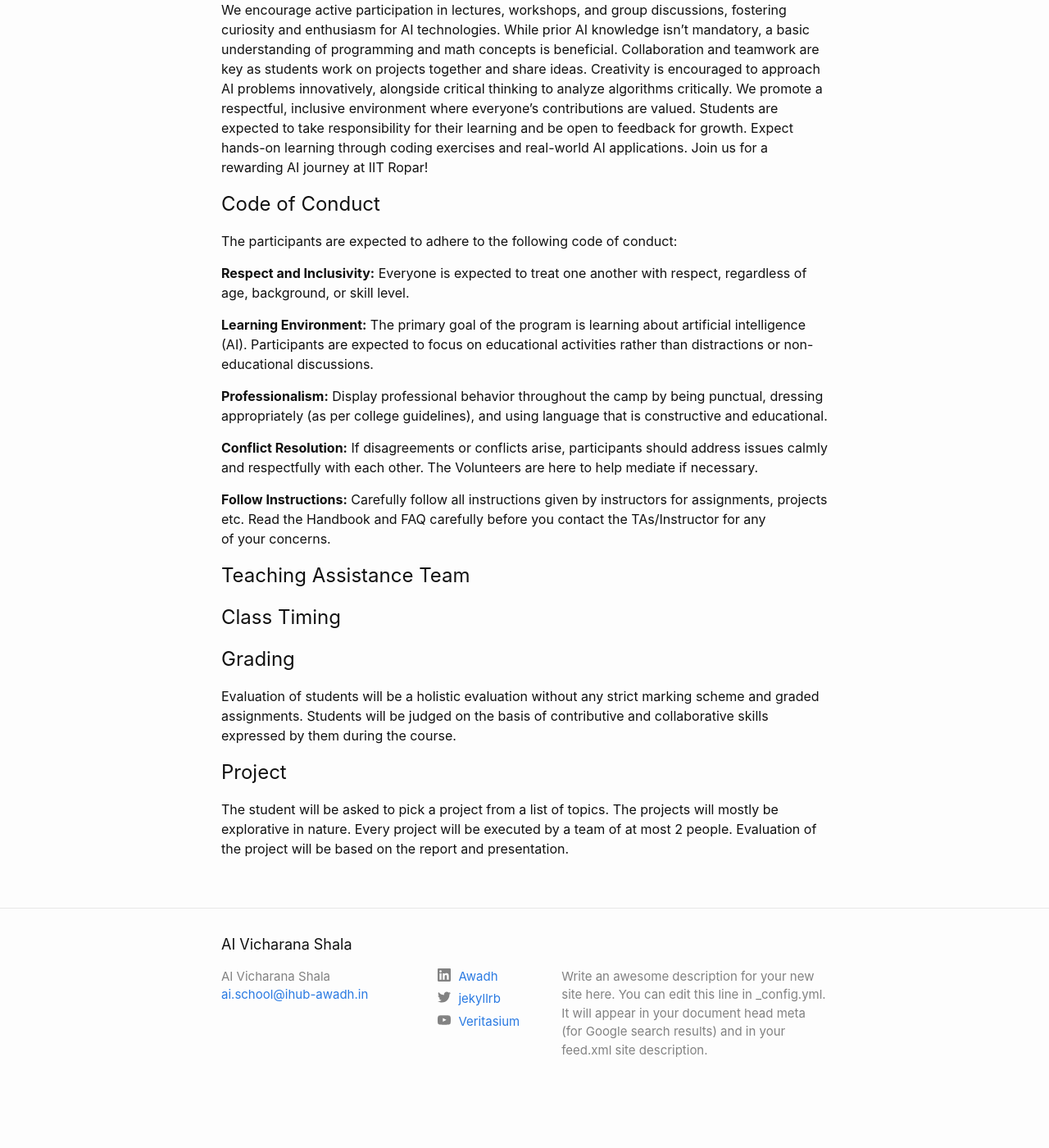
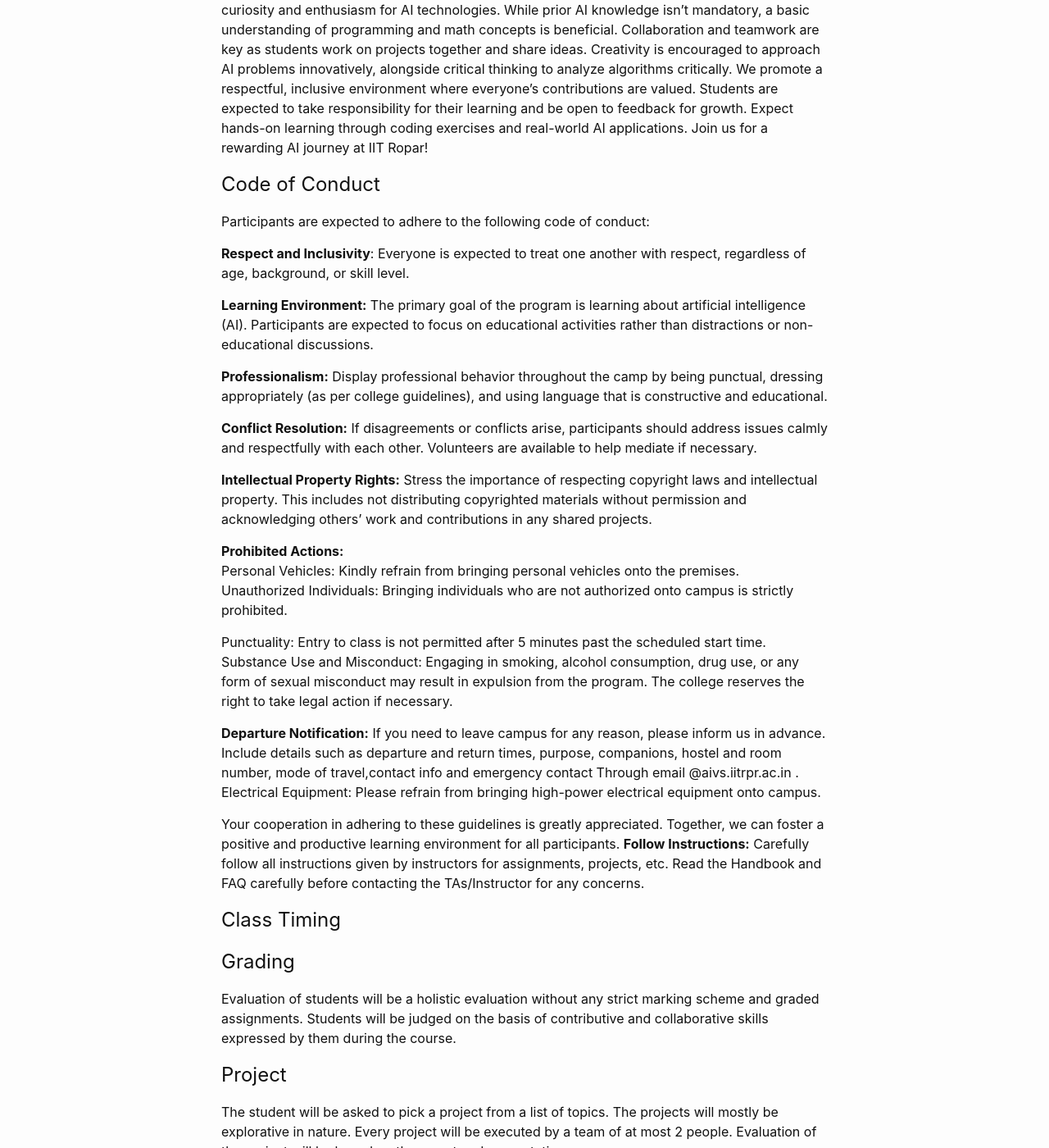
Before and after one commit to sudarshansudarshan/aicamp, a Jekyll site: the page built from Handbook.md, in a window 1280 px wide and 1400 px high, scrolled down 959 px. Shown: the whole window at 82% size. Built offline with Jekyll 4.4.1, drawn with Linux system fonts in a browser that asks for light colours; before the commit the page ends 2311 px from its top, so only the background shows below that; some of the changed text lies outside the part shown.

Commit message:
Update Handbook.md

```diff
--- a/Handbook.md
+++ b/Handbook.md
@@ -30,19 +30,32 @@ We believe that your active involvement is key to leveraging the full potential
 We encourage active participation in lectures, workshops, and group discussions, fostering curiosity and enthusiasm for AI technologies. While prior AI knowledge isn't mandatory, a basic understanding of programming and math concepts is beneficial. Collaboration and teamwork are key as students work on projects together and share ideas. Creativity is encouraged to approach AI problems innovatively, alongside critical thinking to analyze algorithms critically. We promote a respectful, inclusive environment where everyone's contributions are valued. Students are expected to take responsibility for their learning and be open to feedback for growth. Expect hands-on learning through coding exercises and real-world AI applications. Join us for a rewarding AI journey at IIT Ropar!
 
 # Code of Conduct
-The participants are expected to adhere to the following code of conduct:
 
-**Respect and Inclusivity:** Everyone is expected to treat one another with respect, regardless of age, background, or skill level.
+Participants are expected to adhere to the following code of conduct:
+
+**Respect and Inclusivity**: Everyone is expected to treat one another with respect, regardless of age, background, or skill level.
 
 **Learning Environment:** The primary goal of the program is learning about artificial intelligence (AI). Participants are expected to focus on educational activities rather than distractions or non-educational discussions.
 
 **Professionalism:** Display professional behavior throughout the camp by being punctual, dressing appropriately (as per college guidelines), and using language that is constructive and educational.
 
-**Conflict Resolution:** If disagreements or conflicts arise, participants should address issues calmly and respectfully with each other. The Volunteers are here to help mediate if necessary.
+**Conflict Resolution:** If disagreements or conflicts arise, participants should address issues calmly and respectfully with each other. Volunteers are available to help mediate if necessary.
 
-**Follow Instructions:** Carefully follow all instructions given by instructors for assignments, projects etc. Read the Handbook and FAQ carefully before you contact the TAs/Instructor for any of your concerns.
+**Intellectual Property Rights:** Stress the importance of respecting copyright laws and intellectual property. This includes not distributing copyrighted materials without permission and acknowledging others' work and contributions in any shared projects.
 
-# Teaching Assistance Team
+
+**Prohibited Actions:**
+Personal Vehicles: Kindly refrain from bringing personal vehicles onto the premises.
+Unauthorized Individuals: Bringing individuals who are not authorized onto campus is strictly prohibited.
+
+ Punctuality: Entry to class is not permitted after 5 minutes past the scheduled start time.
+ Substance Use and Misconduct: Engaging in smoking, alcohol consumption, drug use, or any form of sexual misconduct may result in expulsion from the program. The college reserves the right to take legal action if necessary.
+
+**Departure Notification:** If you need to leave campus for any reason, please inform us in advance. Include details such as departure and return times, purpose, companions, hostel and room number, mode of travel,contact info and emergency contact Through email @aivs.iitrpr.ac.in .
+Electrical Equipment: Please refrain from bringing high-power electrical equipment onto campus.
+
+Your cooperation in adhering to these guidelines is greatly appreciated. Together, we can foster a positive and productive learning environment for all participants.
+**Follow Instructions:** Carefully follow all instructions given by instructors for assignments, projects, etc. Read the Handbook and FAQ carefully before contacting the TAs/Instructor for any concerns.
 
 # Class Timing
 
```
